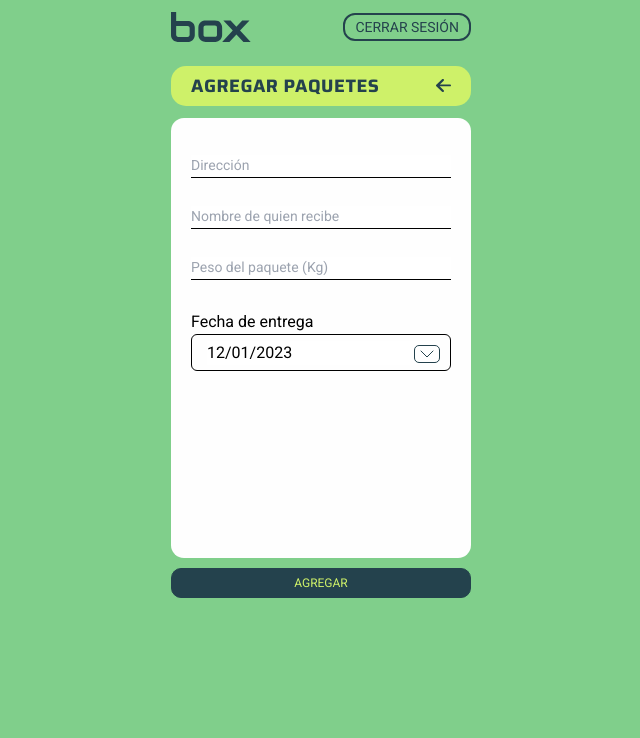
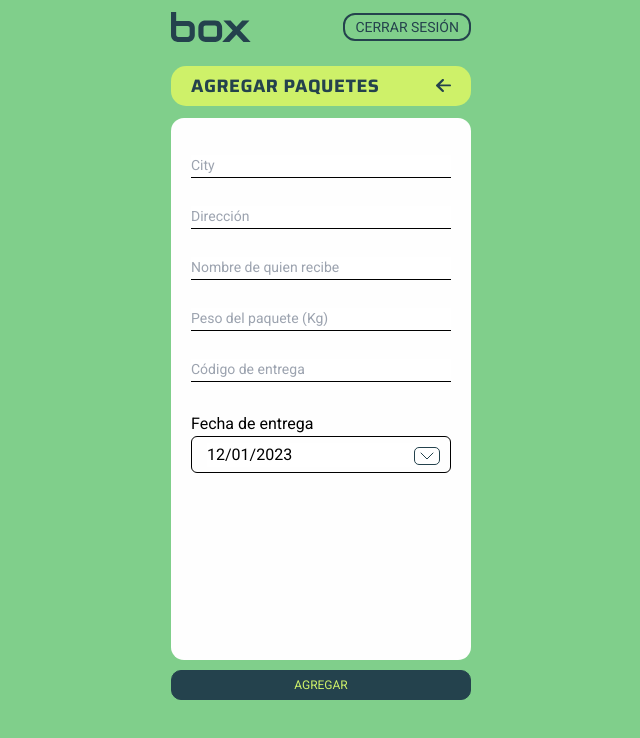
Before and after one commit to GermanCuevas/box-client, a Next.js app: page /add-packages in a window 1280 px wide. Shown: the top 738 px of the page, without its empty margins (319-959 px from the left). Built offline with nearby package versions, Linux system fonts and the light colour scheme; no server answers.

Commit message:
feat: add package rtk admin

```diff
--- a/src/app/add-packages/page.tsx
+++ b/src/app/add-packages/page.tsx
@@ -8,6 +8,7 @@ import Input from '@/commons/Input';
 import ButtonBottom from '@/commons/ButtonBottom';
 import LemmonButton from '@/commons/LemmonButton';
 import useInput from '@/hooks/useInput';
+import { usePostAddPackageMutation } from '@/store/services/adminApi';
 
 interface AddPackageProps {
   // props?
@@ -16,8 +17,44 @@ interface AddPackageProps {
 const AddPackage: React.FC<AddPackageProps> = () => {
   const [startDate, setStartDate] = useState<Date | null>(new Date());
   const address = useInput('address');
+  const city = useInput('city');
   const name = useInput('name');
+  const deliveryCode = useInput('deliveryCode');
   const package_weight = useInput('package_weight');
+
+  const [postPackage] = usePostAddPackageMutation();
+
+  const handleAddPackage = async () => {
+    type createPackage = {
+      city: string;
+      address: string;
+      package_weight: number;
+      startDate: Date | null;
+      deliveryCode: string;
+      receptorName: string;
+    };
+
+    try {
+      // Crear el objeto de datos para la mutación
+      const body: createPackage = {
+        startDate,
+        address,
+        receptorName: name,
+        package_weight: parseInt(package_weight),
+        city,
+        deliveryCode
+      };
+
+      // Llamar a la mutación
+      await postPackage(body);
+
+      // La mutación fue exitosa
+      console.log('Paquete añadido con éxito!');
+    } catch (error) {
+      // Manejar errores de la mutación
+      console.error('Error al añadir el paquete:', error);
+    }
+  };
 
   return (
     <div className="w-full flex flex-col items-center justify-start pt-2 px-7">
@@ -28,6 +65,18 @@ const AddPackage: React.FC<AddPackageProps> = () => {
         <div className="w-full ">
           <div className="bg-white  pt-[35px] pr-[20px] pb-[187px] pl-[20px] rounded-[13px] ">
             <form action="" className="flex flex-col gap-y-4">
+              <div className="flex flex-col gap-y-[5px]">
+                <Input
+                  value={city.value}
+                  onChange={city.onChange}
+                  onBlur={city.blur}
+                  onFocus={city.focus}
+                  placeholder="City"
+                  type="text"
+                />
+                <p className="h-[5px] text-[12px] text-[#B6371C]">{address.message}</p>
+              </div>
+
               <div className="flex flex-col gap-y-[5px]">
                 <Input
                   value={address.value}
@@ -64,6 +113,18 @@ const AddPackage: React.FC<AddPackageProps> = () => {
                 <p className="h-[5px] text-[12px] text-[#B6371C]">{package_weight.message}</p>
               </div>
 
+              <div className="flex flex-col gap-y-[5px]">
+                <Input
+                  value={deliveryCode.value}
+                  onChange={deliveryCode.onChange}
+                  onBlur={deliveryCode.blur}
+                  onFocus={deliveryCode.focus}
+                  placeholder="Código de entrega"
+                  type="text"
+                />
+                <p className="h-[5px] text-[12px] text-[#B6371C]">{deliveryCode.message}</p>
+              </div>
+
               <div className="relative mt-1">
                 <span>Fecha de entrega</span>
                 <div className="border border-black rounded-md pt-[6px] pr-[11px] pb-[5px] pl-[15px] ">
@@ -83,7 +144,7 @@ const AddPackage: React.FC<AddPackageProps> = () => {
             <ButtonBottom
               titleButton={'AGREGAR'}
               buttonClassName={'text-lemonGreen uppercase bg-darkGreen w-[300px] p-2'}
-              handleButton={() => alert('Paquete agregado')}
+              handleButton={handleAddPackage}
             />
           </div>
         </div>
--- a/src/app/shipment/[type]/[id]/page.tsx
+++ b/src/app/shipment/[type]/[id]/page.tsx
@@ -4,6 +4,7 @@ import LemmonButton from '@/commons/LemmonButton';
 
 import { MapComponent } from '@/components/maps';
 import { FakeDataAll, PackageData, feikDataACE } from '@/utils';
+import { useRouter } from 'next/navigation';
 import { useEffect, useState } from 'react';
 
 interface ParamsObject {
@@ -16,17 +17,27 @@ interface ParamsObject {
 export default function Pending({ params }: ParamsObject) {
   const { id, type } = params;
   const [userData, setUserdata] = useState<PackageData>();
+  const router = useRouter();
+
   useEffect(() => {
     const dataBase = feikDataACE.fakeDataAll[type as keyof FakeDataAll];
     const search = dataBase.find((data) => data.id === id);
     setUserdata(search);
   }, [id, type]);
 
+  const hanleNavigateToPackagesInCourses = () => {
+    router.push('/');
+  };
+
   return (
     <section className="w-full flex flex-col items-center justify-start min-h-[calc(100vh-50px)] py-4 ">
       <div className={'w-full max-w-[300px]'}>
         <div className="mb-3 mt-[.4rem]  tracking-normal w-full">
-          <LemmonButton title="Reparto en curso" width={'w-full'} />
+          <LemmonButton
+            hanleLemmonButton={hanleNavigateToPackagesInCourses}
+            title="Reparto en curso"
+            width={'w-full'}
+          />
         </div>
 
         <div className="w-full">
--- a/src/hooks/useInput.ts
+++ b/src/hooks/useInput.ts
@@ -6,7 +6,27 @@ function useInput(type: string): any {
   const onChange = (e: React.ChangeEvent<HTMLInputElement>) => setValue(e.target.value);
 
   const validations_types: any = {
+    deliveryCode: [
+      {
+        condition: (valor: string) => valor.trim() !== '',
+        messageError: '*El campo no puede estar vacío'
+      },
+      {
+        condition: (valor: string) => !/[0-9]/.test(valor),
+        messageError: '*El campo solo puede contener letras'
+      }
+    ],
     name: [
+      {
+        condition: (valor: string) => valor.trim() !== '',
+        messageError: '*El campo no puede estar vacío'
+      },
+      {
+        condition: (valor: string) => !/[0-9]/.test(valor),
+        messageError: '*El campo solo puede contener letras'
+      }
+    ],
+    city: [
       {
         condition: (valor: string) => valor.trim() !== '',
         messageError: '*El campo no puede estar vacío'
--- /dev/null
+++ b/src/store/services/adminApi.ts
@@ -0,0 +1,29 @@
+import { createApi, fetchBaseQuery } from '@reduxjs/toolkit/query/react';
+
+type createPackage = {
+  city: string;
+  address: string;
+  package_weight: number;
+  startDate: Date | null;
+  deliveryCode: string;
+  receptorName: string;
+};
+
+export const adminApi = createApi({
+  reducerPath: 'adminAPI',
+  baseQuery: fetchBaseQuery({
+    baseUrl: process.env.NEXT_PUBLIC_API_URL + '/api/admin',
+    credentials: 'include'
+  }),
+  endpoints: (builder) => ({
+    postAddPackage: builder.mutation<void, createPackage>({
+      query: (body) => ({
+        url: '/addPackage',
+        method: 'POST',
+        body: body
+      })
+    })
+  })
+});
+
+export const { usePostAddPackageMutation } = adminApi;
--- a/src/store/store.ts
+++ b/src/store/store.ts
@@ -2,19 +2,21 @@ import { configureStore, combineReducers } from '@reduxjs/toolkit';
 import userSlice from './slices/userSlice';
 import { userApi } from './services/userApi';
 import { packageApi } from './services/packageApi';
+import { adminApi } from './services/adminApi';
 // import { setupListeners } from '@reduxjs/toolkit/query';
 
 const rootReducer = combineReducers({
   user: userSlice.reducer,
   [userApi.reducerPath]: userApi.reducer,
-  [packageApi.reducerPath]: packageApi.reducer
+  [packageApi.reducerPath]: packageApi.reducer,
+  [adminApi.reducerPath]: adminApi.reducer
   // Agrega otros slices según sea necesario
 });
 
 const store = configureStore({
   reducer: rootReducer,
   middleware: (getDefaultMiddleware) =>
-    getDefaultMiddleware().concat([userApi.middleware, packageApi.middleware])
+    getDefaultMiddleware().concat([userApi.middleware, packageApi.middleware, adminApi.middleware])
 });
 
 // setupListeners(store.dispatch)
```
